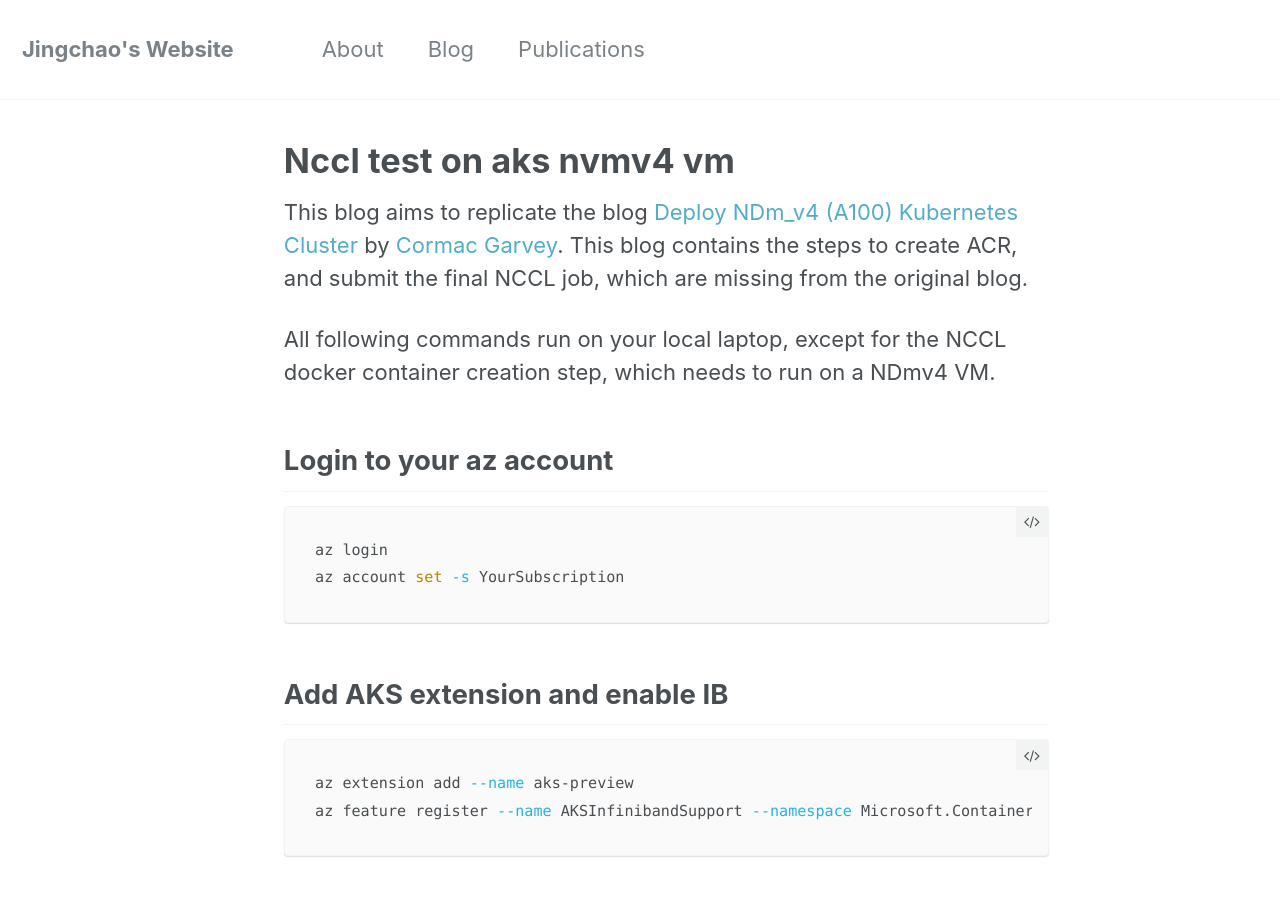
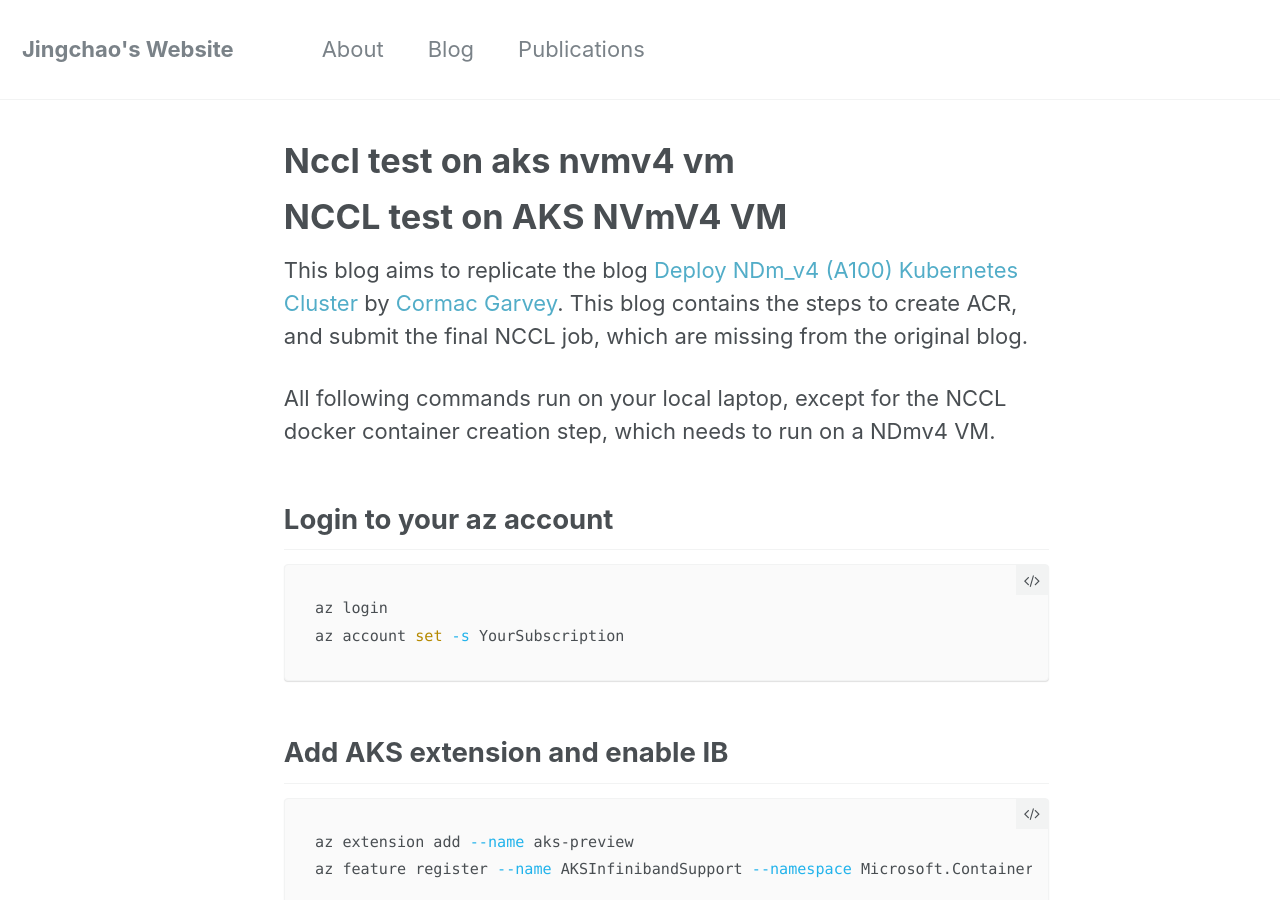
Before and after one commit to JingchaoZhang/JingchaoZhang.github.io, a Jekyll site: the page built from _posts/2023-09-11-NCCL test on AKS NVmV4 VM.md, in a window 1280 px wide and 900 px high. Built offline with Jekyll 4.4.1, drawn with Linux system fonts in a browser that asks for light colours.

Commit message:
Update 2023-09-11-NCCL test on AKS NVmV4 VM.md

```diff
--- a/_posts/2023-09-11-NCCL test on AKS NVmV4 VM.md
+++ b/_posts/2023-09-11-NCCL test on AKS NVmV4 VM.md
@@ -3,6 +3,7 @@ layout: single
 author_profile: false
 ---
 
+# NCCL test on AKS NVmV4 VM
 This blog aims to replicate the blog [Deploy NDm_v4 (A100) Kubernetes Cluster](https://techcommunity.microsoft.com/t5/azure-high-performance-computing/deploy-ndm-v4-a100-kubernetes-cluster/ba-p/3838871) by [Cormac Garvey](https://techcommunity.microsoft.com/t5/user/viewprofilepage/user-id/364170). This blog contains the steps to create ACR, and submit the final NCCL job, which are missing from the original blog.
 
 All following commands run on your local laptop, except for the NCCL docker container creation step, which needs to run on a NDmv4 VM.
```
